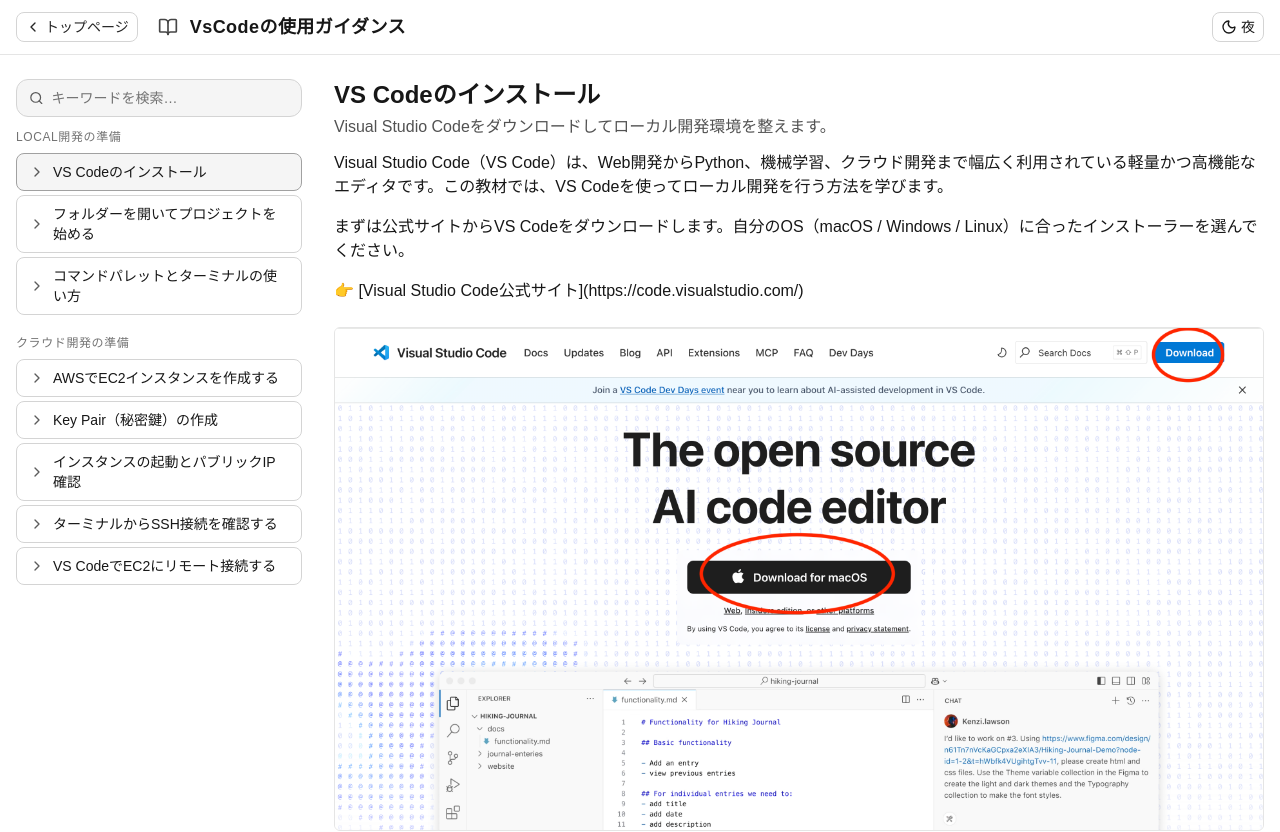
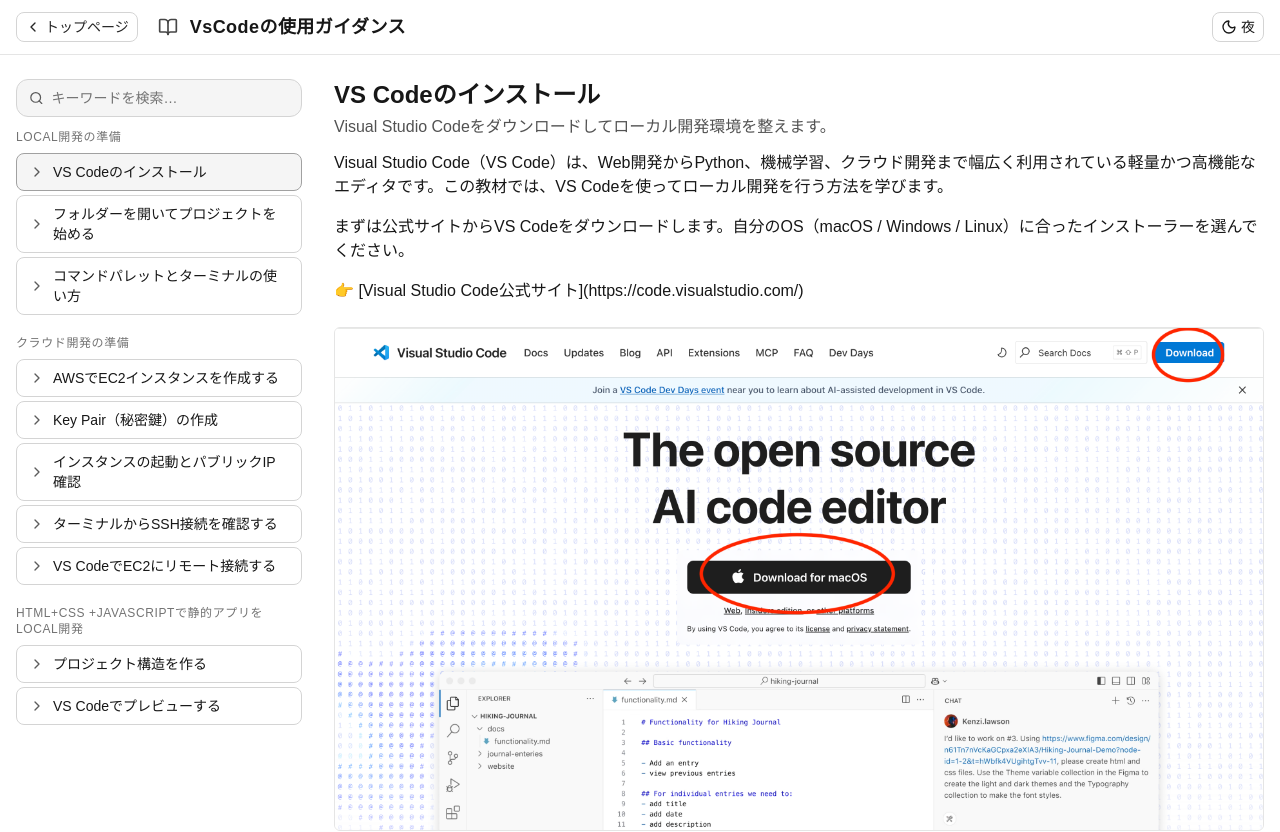
Before and after one commit to YoshihiroChen/IT-Study-Program, a Next.js app in the folder frontend/: page /paths/web/vs-code-guidance in a window 1280 px wide. Shown: the top 832 px of the page. Built offline with nearby package versions, Linux system fonts and the light colour scheme.

Commit message:
new edition

```diff
--- a/frontend/src/app/paths/web/vs-code-guidance/page.tsx
+++ b/frontend/src/app/paths/web/vs-code-guidance/page.tsx
@@ -468,7 +468,104 @@
         ]
       }
     ]
+  },
+  {
+    "key": "vscode-static-web",
+    "title": "HTML+CSS +JavaScriptで静的アプリをLOCAL開発",
+    "lessons": [
+      {
+        "id": "create-structure",
+        "title": "プロジェクト構造を作る",
+        "summary": "HTML、CSS、JavaScriptの3つのファイルを作成して、基本的な静的Webアプリの構造を理解します。",
+        "content": [
+          {
+            "type": "p",
+            "text": "ここでは、最もシンプルなWebアプリの開発方法として「HTML + CSS + JavaScript」を使った静的サイトを作ります。サーバーを使わず、VS Codeだけで実行・プレビューが可能です。"
+          },
+          {
+            "type": "ul",
+            "items": [
+              "新しいフォルダーを作成（例：static-app）",
+              "VS Codeでそのフォルダーを開く（File → Open Folder）",
+              "以下の3つのファイルを作成：index.html、style.css、script.js"
+            ]
+          },
+          {
+            "type": "p",
+            "text": "まずはHTMLファイルを作成し、ページの骨格を定義します。"
+          },
+          {
+            "type": "code",
+            "filename": "index.html",
+            "lang": "html",
+            "code": "<!DOCTYPE html>\n<html lang=\"ja\">\n  <head>\n    <meta charset=\"UTF-8\" />\n    <meta name=\"viewport\" content=\"width=device-width, initial-scale=1.0\" />\n    <title>My Static App</title>\n    <link rel=\"stylesheet\" href=\"style.css\" />\n  </head>\n  <body>\n    <h1>こんにちは、VS Code！</h1>\n    <button id=\"btn\">クリックしてみよう</button>\n    <p id=\"message\"></p>\n    <script src=\"script.js\"></script>\n  </body>\n</html>"
+          },
+          {
+            "type": "p",
+            "text": "次にCSSファイルを作って、デザインを整えます。"
+          },
+          {
+            "type": "code",
+            "filename": "style.css",
+            "lang": "css",
+            "code": "body {\n  font-family: sans-serif;\n  text-align: center;\n  padding: 50px;\n  background-color: #f5f5f5;\n}\n\nh1 {\n  color: #333;\n}\n\nbutton {\n  background-color: #0078d7;\n  color: white;\n  border: none;\n  padding: 10px 20px;\n  border-radius: 5px;\n  cursor: pointer;\n}\n\nbutton:hover {\n  background-color: #005ea2;\n}"
+          },
+          {
+            "type": "p",
+            "text": "最後にJavaScriptファイルで、ページに動きをつけます。"
+          },
+          {
+            "type": "code",
+            "filename": "script.js",
+            "lang": "javascript",
+            "code": "const button = document.getElementById('btn');\nconst message = document.getElementById('message');\n\nbutton.addEventListener('click', () => {\n  message.textContent = 'クリックありがとう！JavaScriptが動いています。';\n});"
+          },
+          {
+            "type": "p",
+            "text": "これで、最小構成の静的アプリが完成しました。"
+          }
+        ]
+      },
+      {
+        "id": "run-preview",
+        "title": "VS Codeでプレビューする",
+        "summary": "Live Server拡張機能を使って、ブラウザでHTMLを表示・確認します。",
+        "content": [
+          {
+            "type": "p",
+            "text": "静的サイトはサーバーを起動しなくてもブラウザで直接開けますが、VS Codeの「Live Server」拡張機能を使うと変更を即時反映できて便利です。"
+          },
+          {
+            "type": "ul",
+            "items": [
+              "拡張機能（Extensions）で「Live Server」を検索してインストール",
+              "index.htmlを開き、右下の「Go Live」ボタンをクリック",
+              "ブラウザが自動的に起動し、http://127.0.0.1:5500 でページが表示される"
+            ]
+          },
+          {
+            "type": "p",
+            "text": "HTML・CSS・JavaScriptを保存するたびに自動で更新されます。これでリアルタイムにデザインや動作を確認できます。"
+          },
+          {
+            "type": "p",
+            "text": "次のようにボタンをクリックすると、JavaScriptが正しく動作してメッセージが表示されます。"
+          },
+          {
+            "type": "code",
+            "filename": "terminal-output.txt",
+            "lang": "bash",
+            "code": "クリックありがとう！JavaScriptが動いています。"
+          },
+          {
+            "type": "p",
+            "text": "このように、HTML + CSS + JavaScriptの構成で作るWebアプリは、もっとも基本的で軽量な開発方法です。今後ReactやNext.jsなどのフレームワークを学ぶ際にも、この構造を理解しておくことがとても重要です。"
+          }
+        ]
+      }
+    ]
   }
+
 
 
 
```
